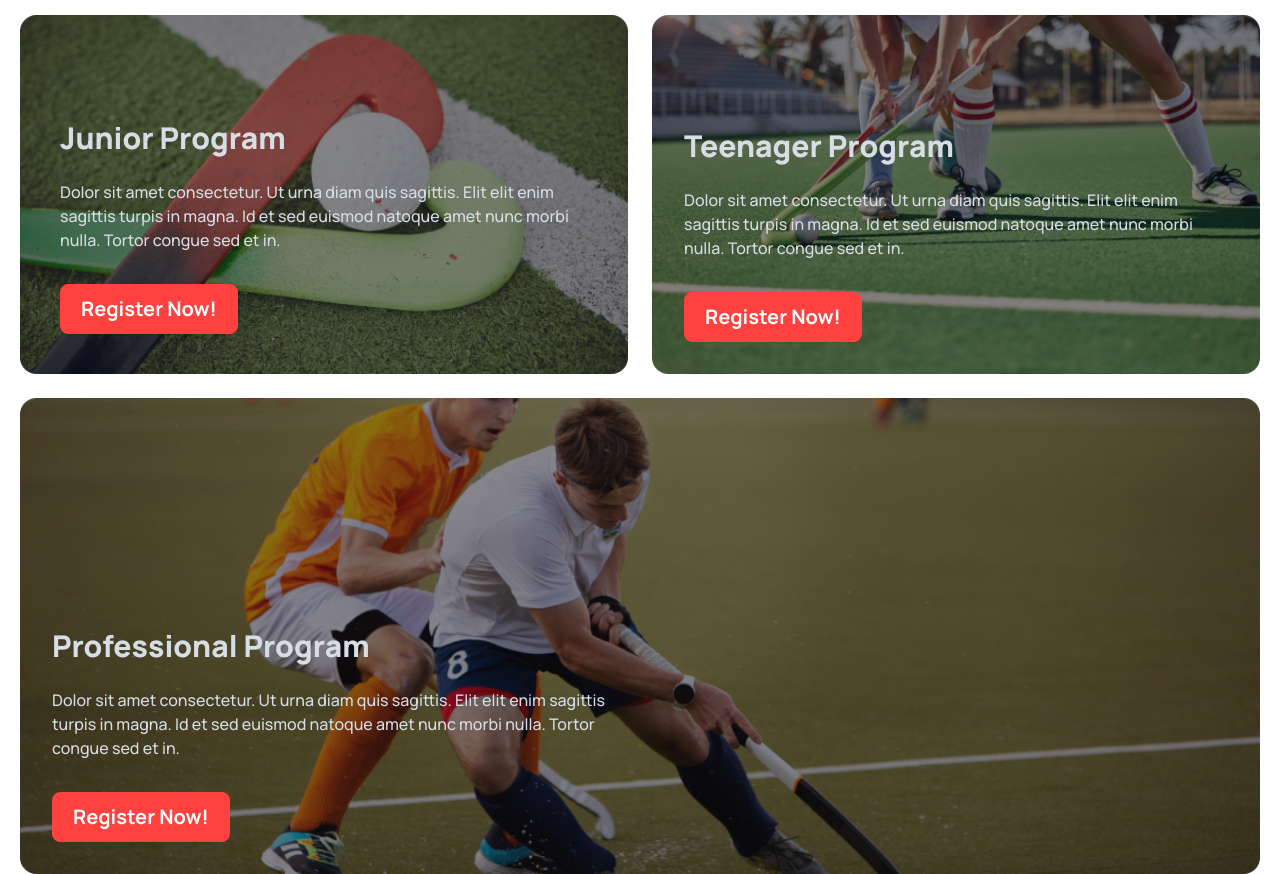
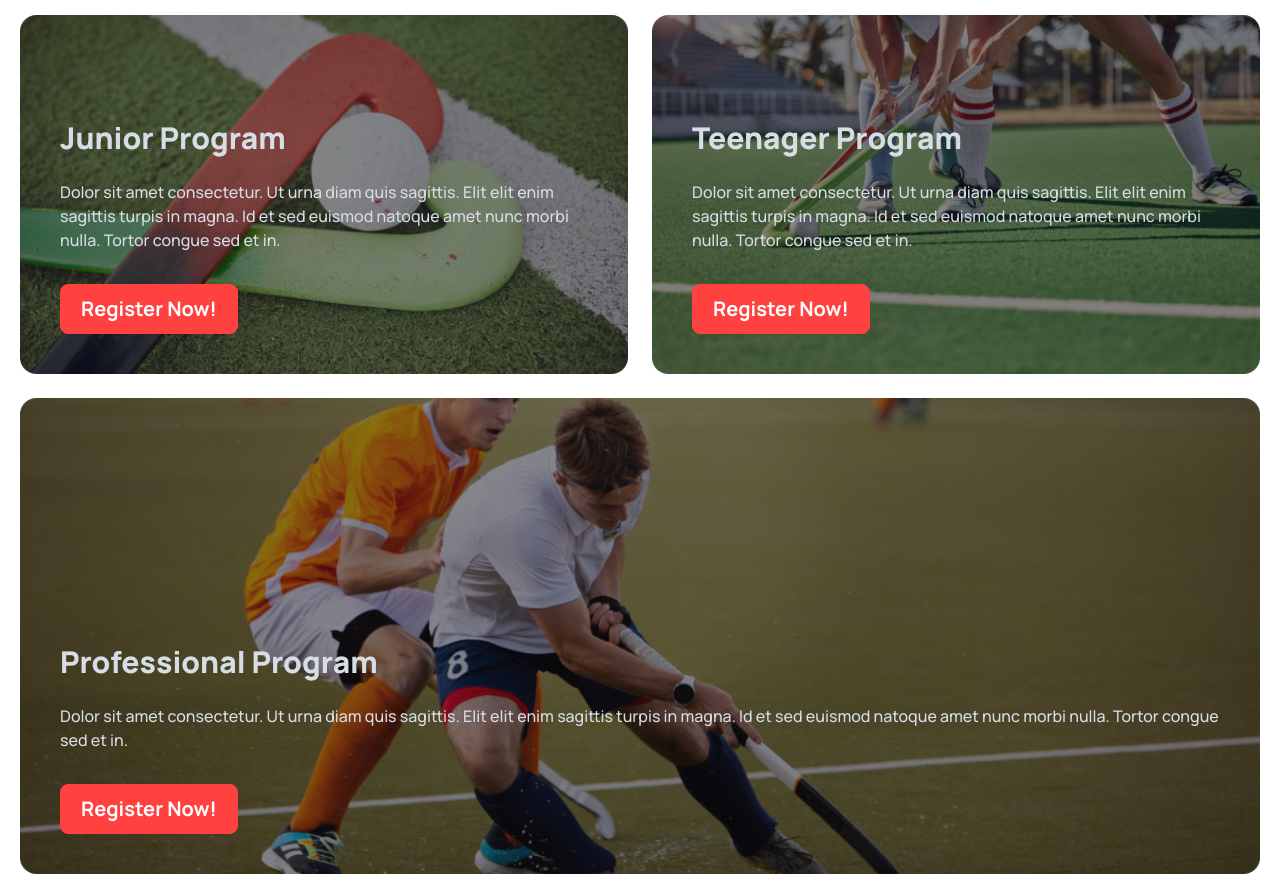
Before and after one commit to yasin-arft/B9A3-Hockeys, a plain HTML site: page index.html in a window 1280 px wide. Shown: the part 1680-2554 px from the top of the page. Drawn offline with nearby package versions, Linux system fonts and the light colour scheme.

Commit message:
program section updated

```diff
--- a/index.html
+++ b/index.html
@@ -297,31 +297,31 @@
         <!-- card two -->
         <div class="card image-full rounded-2xl">
           <figure><img src="./images/program2.png" alt="Program image" class="w-full" /></figure>
-          <div class="card-body justify-end">
-            <h2 class="text-3xl font-extrabold card-title">Teenager Program</h2>
-            <p class="mt-4 font-medium grow-0">
+          <div class="card-body justify-end p-6 lg:p-10">
+            <h2 class="text-xl md:2xl: lg:text-3xl font-extrabold card-title">Teenager Program</h2>
+            <p class="text-sm md:text-base mt-4 font-medium grow-0">
               Dolor sit amet consectetur. Ut urna diam quis sagittis. Elit elit enim sagittis turpis in magna. Id et sed
               euismod natoque amet nunc morbi nulla. Tortor congue sed et in.
             </p>
             <div class="card-actions">
               <button
-                class="btn bg-primary-color text-xl font-bold px-5 py-2.5 h-auto text-white border-primary-color mt-6">Register
+                class="btn bg-primary-color text-lg lg:text-xl font-bold px-4 lg:px-5 py-2 lg:py-2.5 h-auto text-white border-primary-color mt-6">Register
                 Now!</button>
             </div>
           </div>
         </div>
         <!-- card three -->
         <div class="card image-full rounded-2xl md:col-span-2">
-          <figure><img src="./images/program3.png" alt="Program image" class="w-full" /></figure>
-          <div class="card-body justify-end">
-            <h2 class="text-3xl font-extrabold card-title">Professional Program</h2>
-            <p class="mt-4 font-medium grow-0 md:w-1/2">
+          <figure><img src="./images/program3.png" alt="Program image" class="w-full bg-center" /></figure>
+          <div class="card-body justify-end p-6 lg:p-10">
+            <h2 class="text-xl md:2xl: lg:text-3xl font-extrabold card-title">Professional Program</h2>
+            <p class="text-sm md:text-base mt-4 font-medium grow-0">
               Dolor sit amet consectetur. Ut urna diam quis sagittis. Elit elit enim sagittis turpis in magna. Id et sed
               euismod natoque amet nunc morbi nulla. Tortor congue sed et in.
             </p>
             <div class="card-actions">
               <button
-                class="btn bg-primary-color text-xl font-bold px-5 py-2.5 h-auto text-white border-primary-color mt-6">Register
+                class="btn bg-primary-color text-lg lg:text-xl font-bold px-4 lg:px-5 py-2 lg:py-2.5 h-auto text-white border-primary-color mt-6">Register
                 Now!</button>
             </div>
           </div>
```
